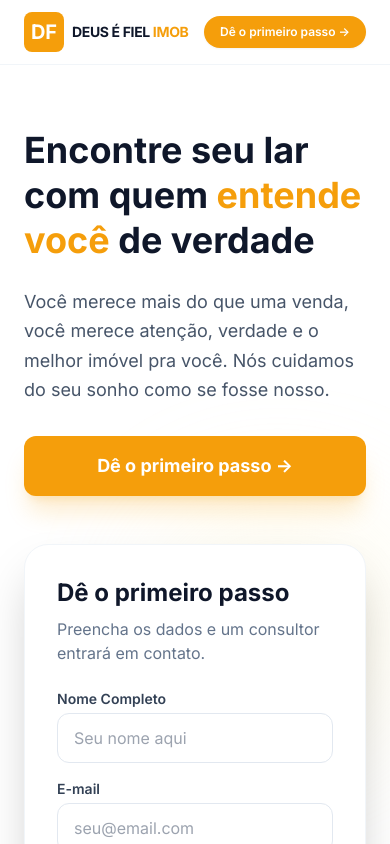
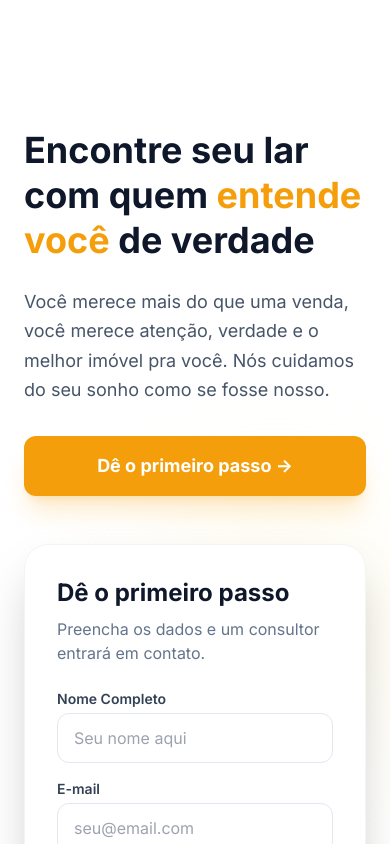
Before and after one commit to eusourogeriosilva/deus-e-fiel-imobiliaria-landing-page, a React (Vite) app: page / in a window 390 px wide. Shown: the top 844 px of the page. Built offline with nearby package versions, Linux system fonts and the light colour scheme.

Commit message:
style: hide header on mobile and restore full brand name

```diff
--- a/App.tsx
+++ b/App.tsx
@@ -75,15 +75,15 @@ const App: React.FC = () => {
   return (
     <div className="flex flex-col min-h-screen selection:bg-amber-200">
       {/* Header / Nav */}
-      <header className="fixed w-full top-0 z-50 bg-white/80 backdrop-blur-md border-b border-slate-100">
+      <header className="hidden md:block fixed w-full top-0 z-50 bg-white/80 backdrop-blur-md border-b border-slate-100">
         <div className="container mx-auto px-6 h-16 flex items-center justify-between">
           <div className="flex items-center gap-2">
             <div className="w-10 h-10 bg-amber-500 rounded-lg flex items-center justify-center text-white font-bold text-xl">DF</div>
-            <span className="font-bold text-sm md:text-lg tracking-tight uppercase">Deus é Fiel <span className="text-amber-500">Imob</span></span>
+            <span className="font-bold text-lg tracking-tight uppercase">Deus é Fiel <span className="text-amber-500">Imobiliária</span></span>
           </div>
           <button
             onClick={scrollToForm}
-            className="flex items-center gap-2 bg-amber-500 hover:bg-amber-600 transition-colors text-white px-4 py-2 md:px-5 md:py-2 rounded-full font-semibold text-xs md:text-sm shadow-sm"
+            className="flex items-center gap-2 bg-amber-500 hover:bg-amber-600 transition-colors text-white px-5 py-2 rounded-full font-semibold text-sm shadow-sm"
           >
             Dê o primeiro passo -&gt;
           </button>
```
